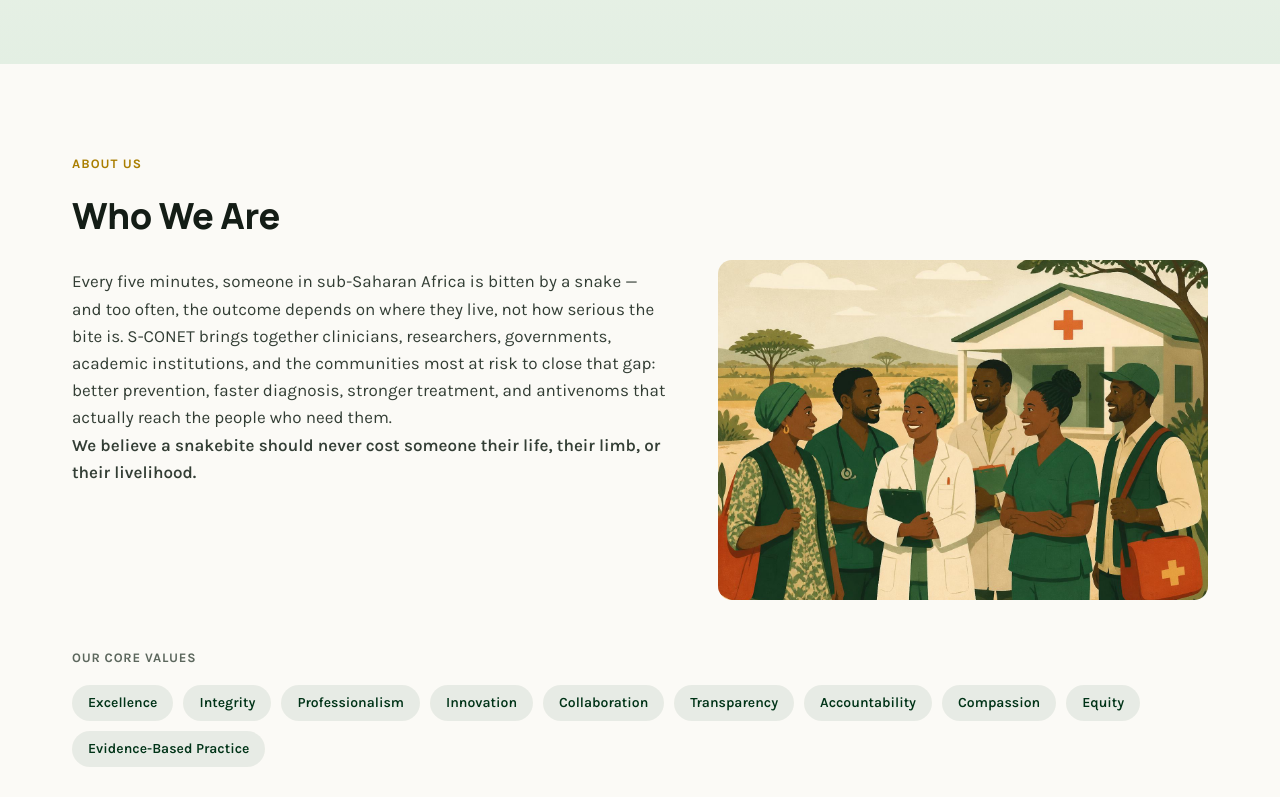
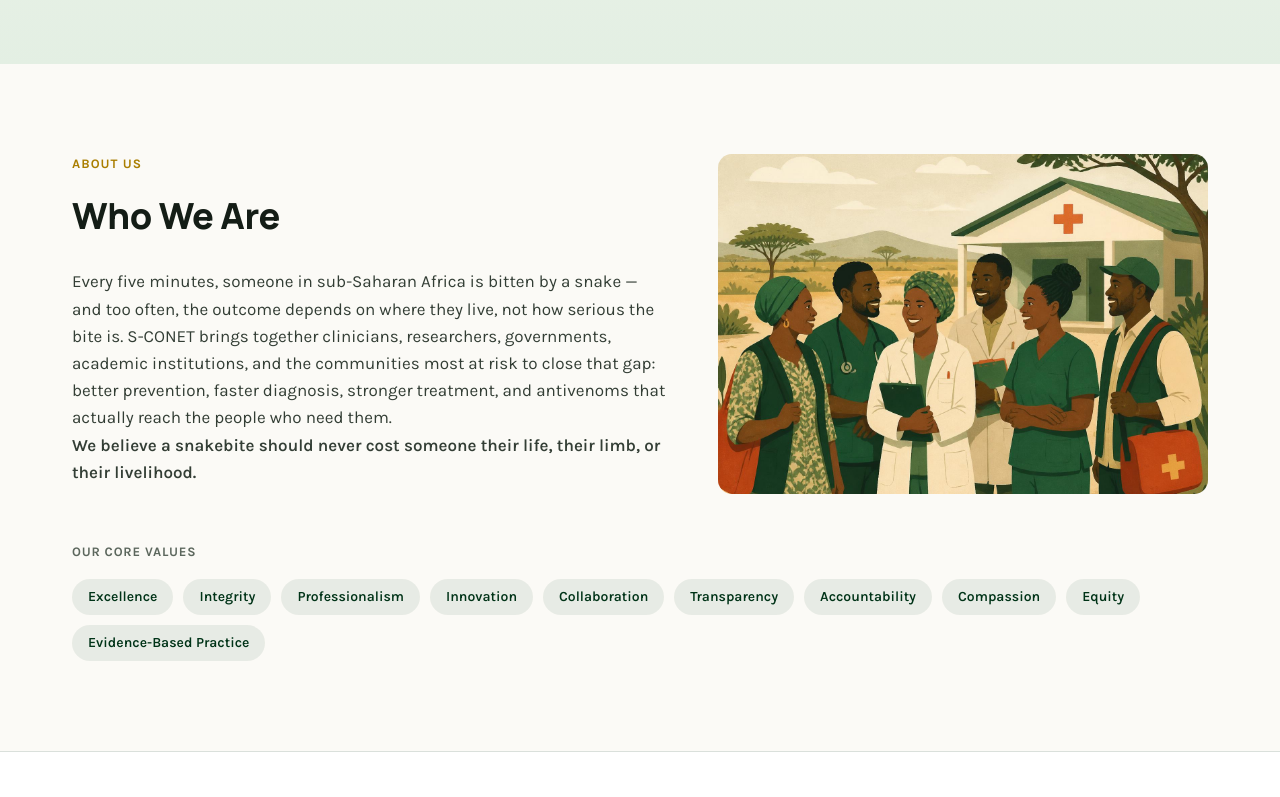
Before and after one commit to thedavidemmanuel/sconet-website, a Next.js app: page / in a window 1280 px wide. Shown: the part 745-1542 px from the top of the page. Built offline with nearby package versions, Linux system fonts and the light colour scheme.

Commit message:
Align About section image top with the "About Us" eyebrow
Moved the eyebrow/heading into the text column so both columns share
the same grid row start, instead of only aligning with the paragraph.

Co-Authored-By: Claude Sonnet 5 <noreply@anthropic.com>

```diff
--- a/src/app/page.tsx
+++ b/src/app/page.tsx
@@ -195,12 +195,12 @@ export default function Home() {
         id="about"
         className="mx-auto max-w-[1200px] px-8 py-[90px] max-[900px]:py-14 max-[600px]:px-5"
       >
-        <Eyebrow>About Us</Eyebrow>
-        <h2 className="m-0 mb-6 font-display text-[26px] font-extrabold tracking-[-0.01em] sm:text-[36px]">
-          Who We Are
-        </h2>
         <div data-reveal className="grid grid-cols-[1.1fr_0.9fr] items-start gap-12 max-[900px]:grid-cols-1">
           <div>
+            <Eyebrow>About Us</Eyebrow>
+            <h2 className="m-0 mb-6 font-display text-[26px] font-extrabold tracking-[-0.01em] sm:text-[36px]">
+              Who We Are
+            </h2>
             <p className="text-[17px]" style={{ color: "oklch(0.35 0.02 150)" }}>
               Every five minutes, someone in sub-Saharan Africa is bitten by a
               snake — and too often, the outcome depends on where they live,
@@ -223,7 +223,7 @@ export default function Home() {
             alt="S-CONET team and community fieldwork"
             width={1456}
             height={1088}
-            className="-mt-2 h-[220px] w-full rounded-[14px] object-cover sm:h-[280px] lg:h-[340px]"
+            className="h-[220px] w-full rounded-[14px] object-cover sm:h-[280px] lg:h-[340px]"
           />
         </div>
         <div data-reveal className="mt-12">
```
